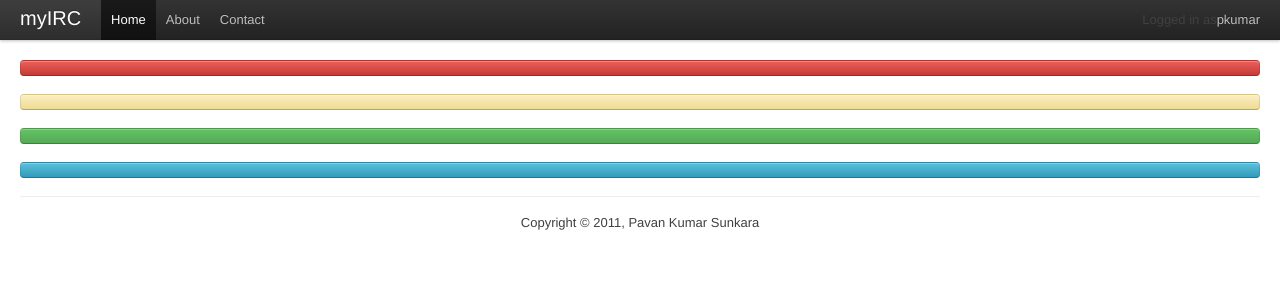
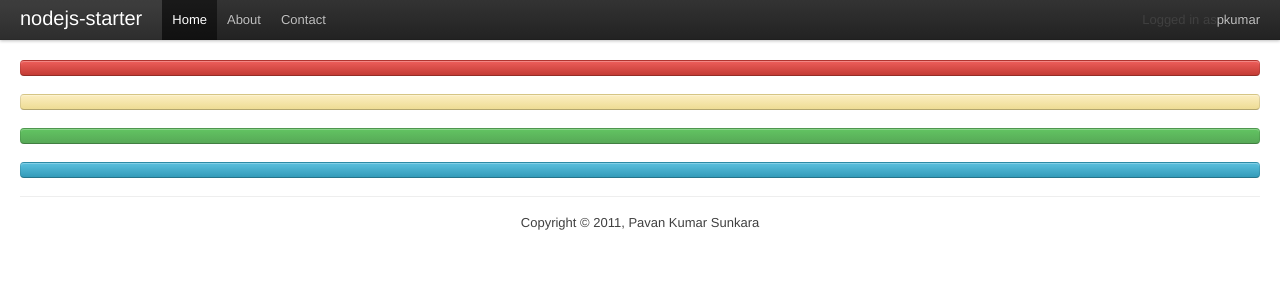
Before and after one commit to nodenstuff/nodejs-starter, a Node server app: template views/layout.jade in a window 1280 px wide. Shown: the top 300 px of the page. Run offline with Node 20, Linux system fonts and the light colour scheme; the template is opened without the code that fills it, so the values that code supplies are empty.

Commit message:
Create starter package

```diff
--- a/package.json
+++ b/package.json
@@ -1,5 +1,5 @@
 {
-  "name": "myIRC",
+  "name": "nodejs-starter",
   "version": "0.0.1",
   "private": true,
   "dependencies": {
@@ -9,7 +9,6 @@
     "connect-redis": "1.x.x",
     "redis": "0.x.x"
   },
-  "subdomain": "irc",
   "scripts": {
     "start": "app.js"
   }
--- a/views/layout.jade
+++ b/views/layout.jade
@@ -1,7 +1,7 @@
 !!!
 html
   head
-    title myIRC
+    title nodejs-starter
     script(type='text/javascript', src='/javascripts/jquery.js')
     link(rel='stylesheet', href='/stylesheets/style.css')
   body
@@ -9,7 +9,7 @@ html
       .topbar-inner
         .container-fluid
           h3
-            a(href='/') myIRC
+            a(href='/') nodejs-starter
           ul.nav
             li.active
               a(href='#') Home
--- a/views/login.jade
+++ b/views/login.jade
@@ -3,7 +3,7 @@
     .page-header
       h1 Login
         small
-          a(href='/register') (Sign up to myIRC)
+          a(href='/register') (Sign up to nodejs-starter)
     .row.proper
       form(action='/', method='post')
         .clearfix
--- a/views/register.jade
+++ b/views/register.jade
@@ -3,7 +3,7 @@
     .page-header
       h1 Register
         small
-          a(href='/') (Sign in to myIRC)
+          a(href='/') (Sign in to nodejs-starter)
     .row.proper
       form(action='/register', method='post')
         .clearfix
```
Also changed, not shown: README.md.
